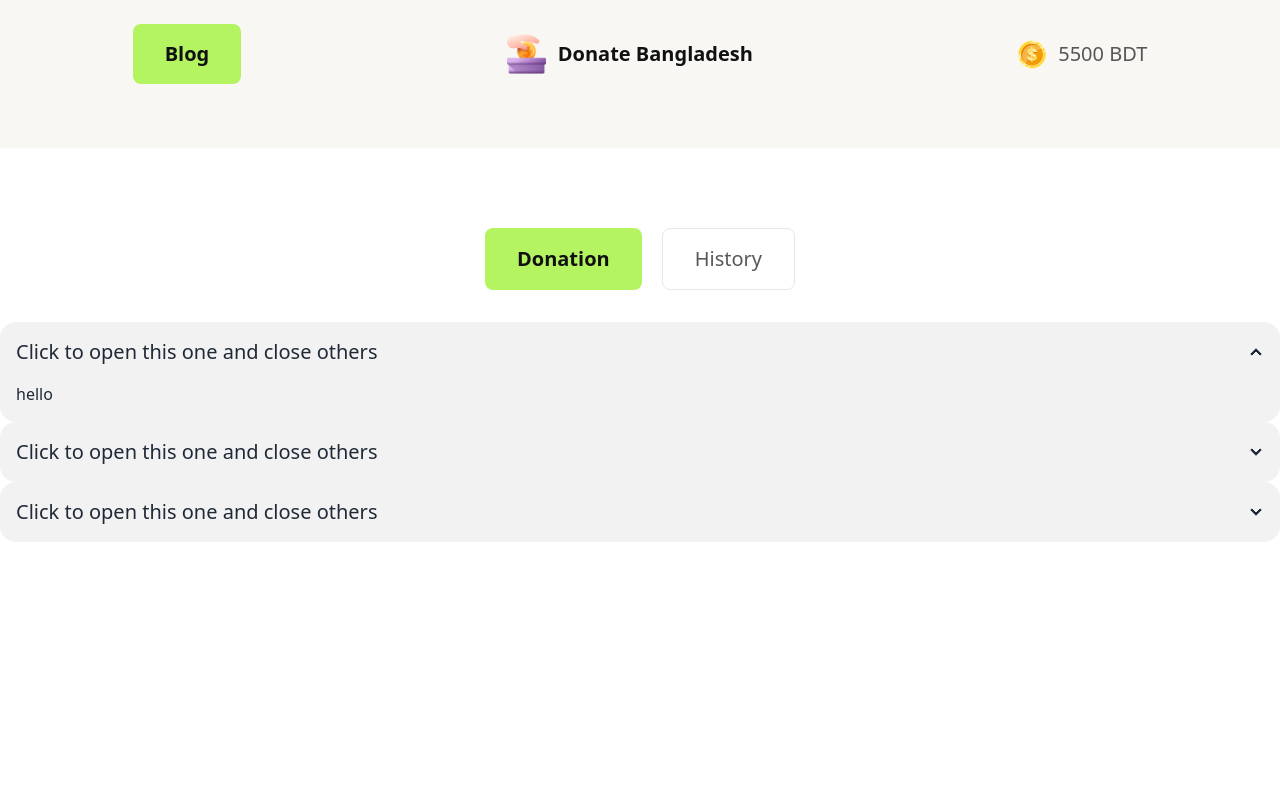
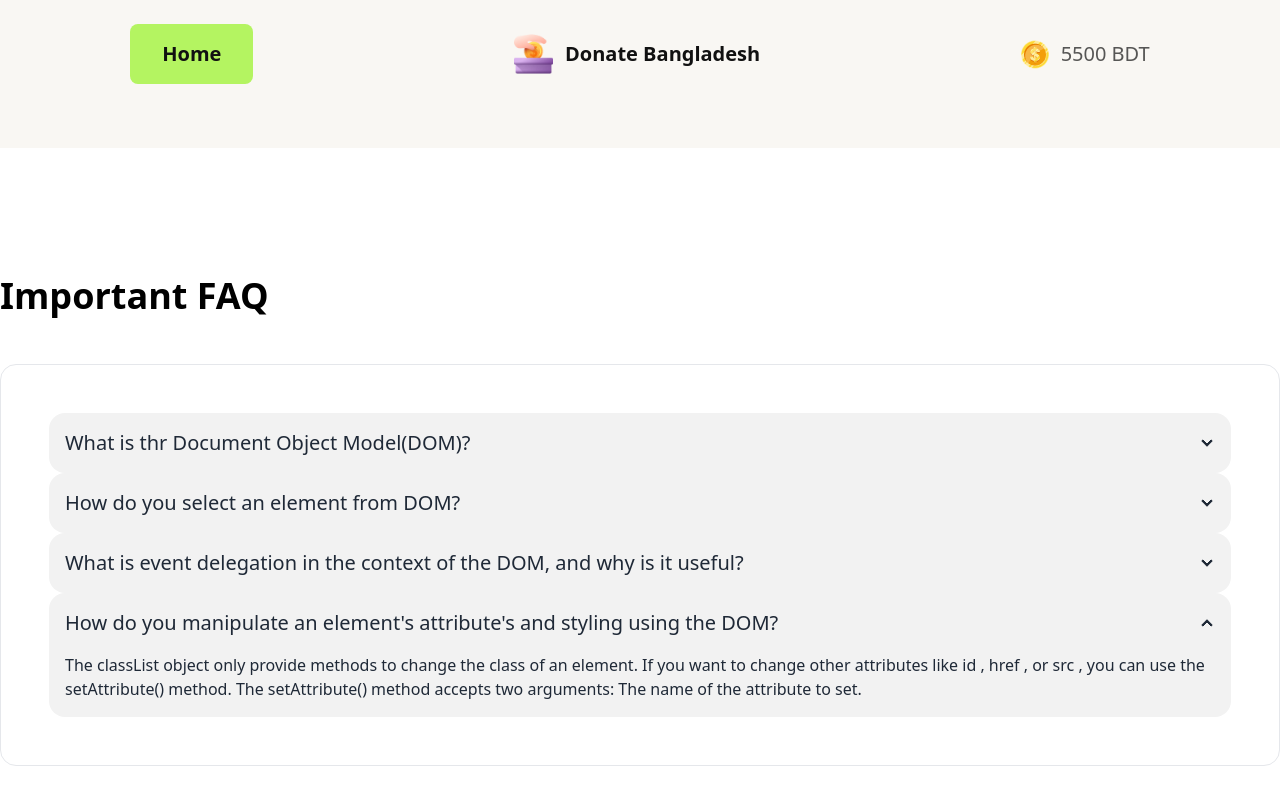
Before and after one commit to shagar619/assignment-5, a plain HTML site: page faq.html in a window 1280 px wide. Drawn offline with nearby package versions, Linux system fonts and the light colour scheme.

Commit message:
added faq part

```diff
--- a/faq.html
+++ b/faq.html
@@ -63,9 +63,9 @@
             <!-- Navbar Section -->
 
 
- <nav class="bg-[#F9F7F3] flex justify-around items-center pt-6 pb-16">
+ <nav class="bg-[#F9F7F3] flex justify-around items-center pt-6 pb-16 mb-32">
      <div>
-         <button class="btn-primary px-8 py-4 rounded-lg text-[#111111] text-xl font-semibold">Blog</button>
+         <button id="btn-home" class="btn-primary px-8 py-4 rounded-lg text-[#111111] text-xl font-semibold">Home</button>
      </div>
 
      <div class="flex items-center space-x-3">
@@ -80,46 +80,66 @@
  </nav>
 
 
-                 <!-- Button Section -->
 
 
- <div class="flex justify-center space-x-5 pt-20 pb-8">
-     <button id="donation-button" class="btn-primary px-8 py-4 rounded-lg text-[#111111] text-xl font-semibold">Donation</button>
-     <button id="history-button" class="btn-secondary text-xl font-medium border rounded-lg  px-8 py-4">History</button>
- </div>
 
 
 </header>
 
 
-<main>
+
+
+<main class="md:container mx-auto">
+
+    <h2 class="text-black text-4xl font-bold mb-12">Important FAQ</h2>
+
+
+
+
+   <div  class="md:container mx-auto border p-12 rounded-2xl">
+
 
     <div class="collapse collapse-arrow bg-base-200">
         <input type="radio" name="my-accordion-2" checked="checked" />
-        <div class="collapse-title text-xl font-medium">Click to open this one and close others</div>
+        <div class="collapse-title text-xl font-medium">What is thr Document Object Model(DOM)?</div>
         <div class="collapse-content">
-          <p>hello</p>
+          <p>It's a programming interface for web documents. It represents the page so that programs can change the document structure, style, and content. The DOM represents the document as nodes and objects; that way, programming languages can interact with the page.</p>
         </div>
       </div>
       <div class="collapse collapse-arrow bg-base-200">
         <input type="radio" name="my-accordion-2" />
-        <div class="collapse-title text-xl font-medium">Click to open this one and close others</div>
+        <div class="collapse-title text-xl font-medium">How do you select an element from DOM?</div>
         <div class="collapse-content">
-          <p>hello</p>
+          <p>The getElementById() method of the Document interface returns an Element object representing the element whose id property matches the specified string.</p>
         </div>
       </div>
       <div class="collapse collapse-arrow bg-base-200">
         <input type="radio" name="my-accordion-2" />
-        <div class="collapse-title text-xl font-medium">Click to open this one and close others</div>
+        <div class="collapse-title text-xl font-medium">What is event delegation in the context of the DOM, and why is it useful?</div>
         <div class="collapse-content">
-          <p>hello</p>
+          <p>Event delegation refers to the process of using event propagation (bubbling) to handle events at a higher level in the DOM than the element on which the event originated. It allows us to attach a single event listener for elements that exist now or in the future.</p>
         </div>
       </div>
+      <div class="collapse collapse-arrow bg-base-200">
+        <input type="radio" name="my-accordion-2" checked="checked" />
+        <div class="collapse-title text-xl font-medium">How do you manipulate an element's attribute's and styling using the DOM?</div>
+        <div class="collapse-content">
+          <p>The classList object only provide methods to change the class of an element. If you want to change other attributes like id , href , or src , you can use the setAttribute() method. The setAttribute() method accepts two arguments: The name of the attribute to set.</p>
+        </div>
+      </div>
+
+
+
+   </div>
 
 
 
 </main>
 
 
+
+<script src="faq.js"></script>
+
+
 </body>
 </html>
--- /dev/null
+++ b/faq.js
@@ -0,0 +1,5 @@
+document.getElementById('btn-home').addEventListener('click', () => {
+
+
+    window.location.href= '/index.html'
+});
```
Also changed, not shown: app.js (line endings or trailing spaces).
